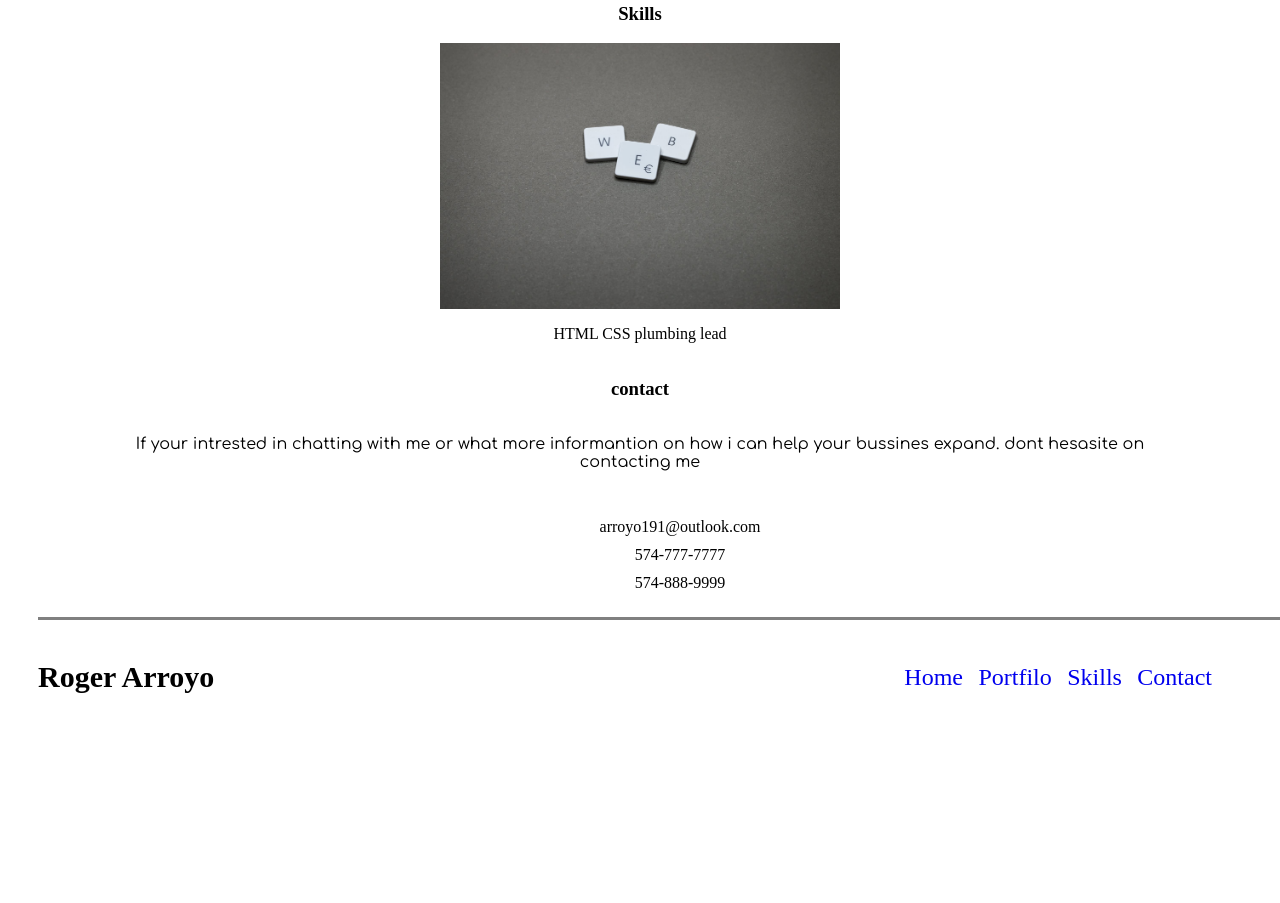
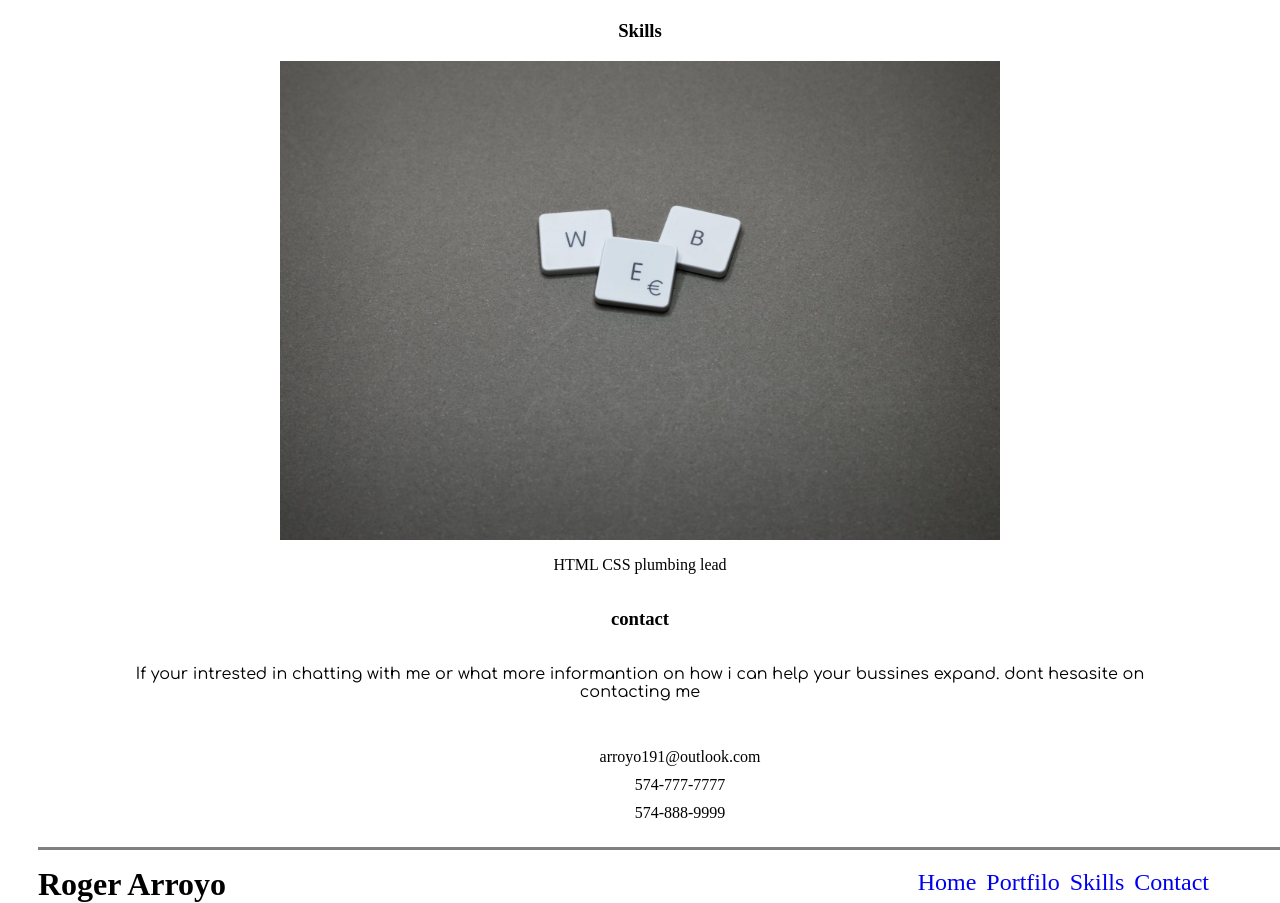
Before and after one commit to arroyo191/responsive-layout-project, a plain HTML site: page responsive -layout-project/index.html in a window 1280 px wide. Shown: the part 1775-2678 px from the top of the page. Before the commit the page ends 2498 px from the top, so only its background shows below. Drawn offline with Linux system fonts and the light colour scheme.

Commit message:
Add files via upload

```diff
--- a/responsive -layout-project/css/style.css
+++ b/responsive -layout-project/css/style.css
@@ -45,9 +45,11 @@ h3{
 }
 
 h4 {
-    font-size: 30px;
+    font-size: 25px;
     width: 50%;
     float: left;
+    width: 50%;
+    margin: 0;
 }
 
 p {
@@ -112,7 +114,9 @@ footer {
 
 .skills-pic {
     display: block;
-    width: 400px;
+    width: 100%;
+    max-width: 720px;
+    min-width: 300px;
     margin-left: auto;
     margin-right: auto;
 }
@@ -126,7 +130,7 @@ footer {
 
 
 .gone {
-    border-top: solid grey;
+  display: none;
 }
 
 .gone li {
@@ -152,10 +156,6 @@ footer {
   }
 
 
-  .gone li {
-   display: none;
-  }
-
 
 
 
@@ -165,6 +165,8 @@ footer {
     padding-bottom: 15px;
     float: right;
     font-size: 25px;
+    margin: 0;
+    width: 50%;
 }
 
 
@@ -185,7 +187,9 @@ footer {
         }
 
         h4 {
-            float: left;
+            display: inline-block;
+            width: 40%;
+            font-size: 2em;
         }
 
 
@@ -222,22 +226,31 @@ footer {
         .col-1 {
             float: left;
             width: 50%;
+            min-height: 458px;
         }
 
         .col-2 {
             float: right;
             width: 50%;
+            min-height: 458px;
         }
 
         .col-3 {
             float: right;
             width: 50%;
+            min-height: 458px;
         }
+        .gone {
+            display: inline-block;
+            margin: 0%;
+
+        }
+
         .gone li {
-        margin-top: 5%;
+
         text-transform: capitalize;
-        padding-left: 2%;
-        font-size: 1.5rem;
+        padding: 3px;
+        font-size: 1.3rem;
         display: inline-block;
         text-align: right;
         }
@@ -253,6 +266,13 @@ footer {
 
       .info li {
           padding: 5px;
+      }
+
+      .end-nav {
+          width: 60%;
+          margin: 0%;
+          float: right;
+          text-align: center;
       }
 
 
@@ -303,10 +323,10 @@ footer {
         }
 
         h4 {
-            float: left;
-            width: 50%;
+            font-size: 2em;
+            width: 40%;
             margin: 0;
-            padding-top: .8em;
+
         }
 
         .info {
@@ -315,12 +335,18 @@ footer {
         }
 
         .gone {
-            float: right;
-            width: 50%;
-            margin: 0%;
-            padding-left: 0;
-            padding-bottom: 2em;
-            border: none;
+            padding: 0;
+            width: 60%;
+
         }
 
+        .gone li {
+            font-size: 1.5em;
+            margin: 0%;
+        }
+
+        .end-nav {
+            display: inline-block;
+            text-align: right;
+        }
     }
```
